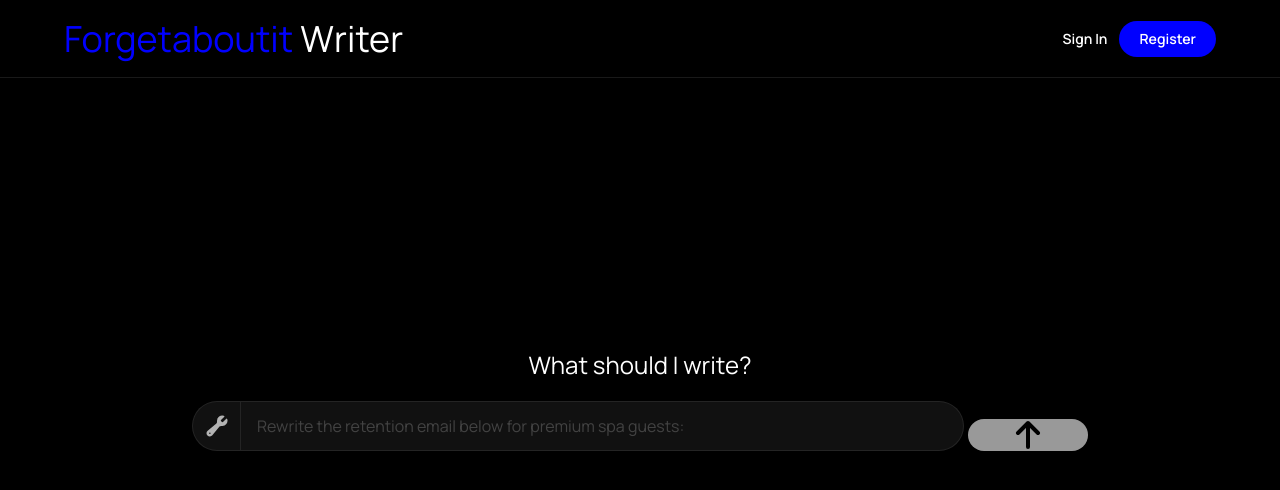
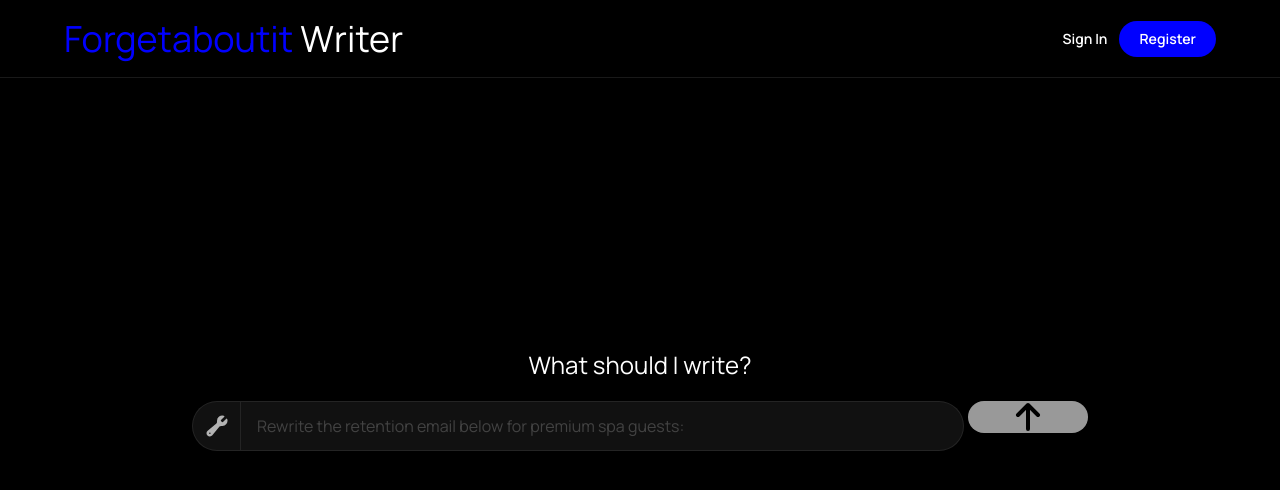
Before and after one commit to dannymeese/fai-writer, a Next.js app: page / in a window 1280 px wide. Shown: the top 490 px of the page. Built offline with nearby package versions, Linux system fonts and the light colour scheme; no server answers.

Commit message:
Match send button height to input

```diff
--- a/src/components/forms/ComposeBar.tsx
+++ b/src/components/forms/ComposeBar.tsx
@@ -88,7 +88,7 @@ export default function ComposeBar({
           onClick={onSubmit}
           disabled={disabled || !value.trim()}
           className={cn(
-            "flex min-w-[120px] items-center justify-center self-end rounded-full bg-white px-4 text-black transition hover:bg-gray-100",
+            "flex h-full min-w-[120px] items-center justify-center rounded-full bg-white px-4 text-black transition hover:bg-gray-100",
             {
               "opacity-60": disabled || !value.trim()
             }
```
